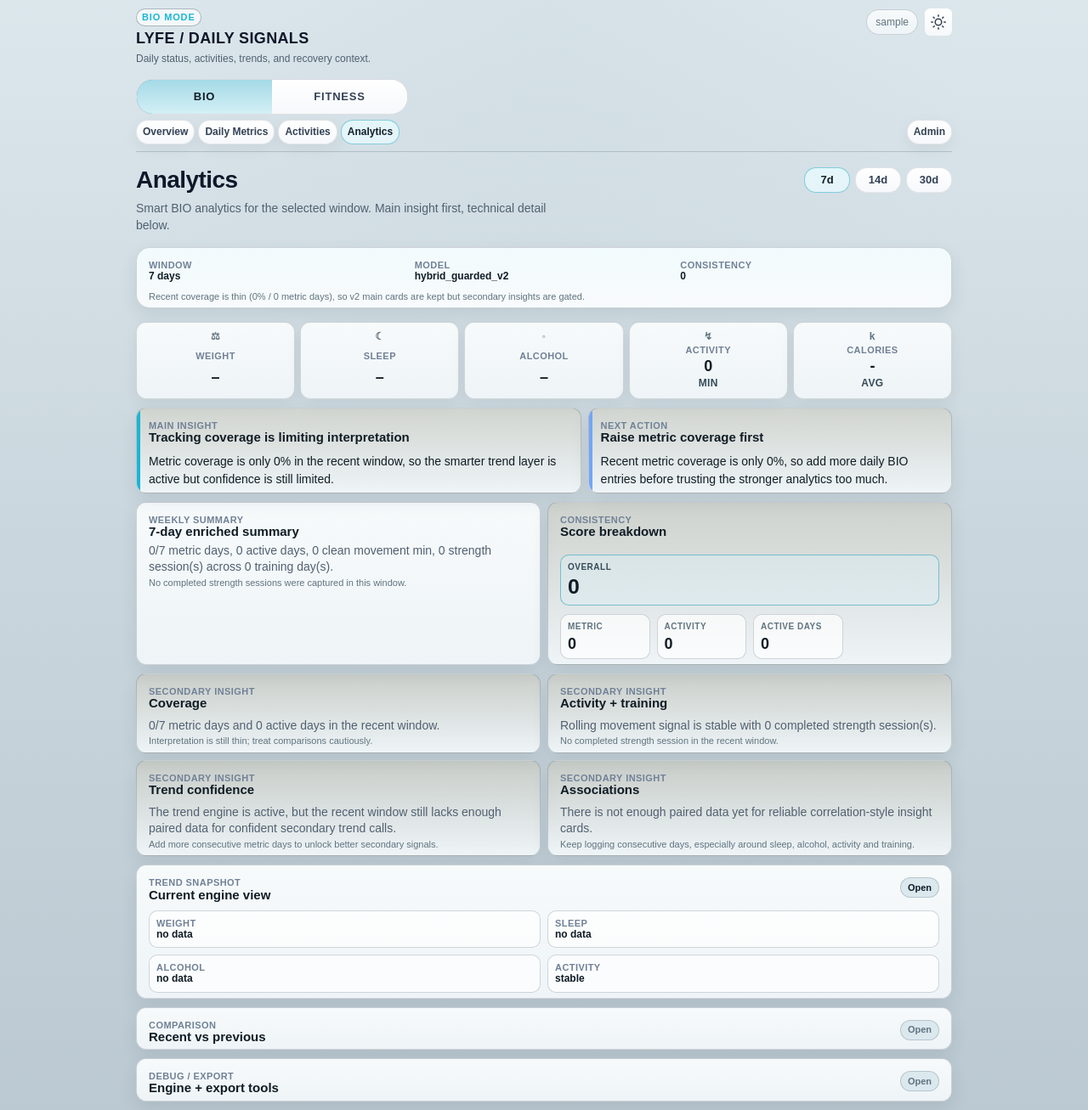
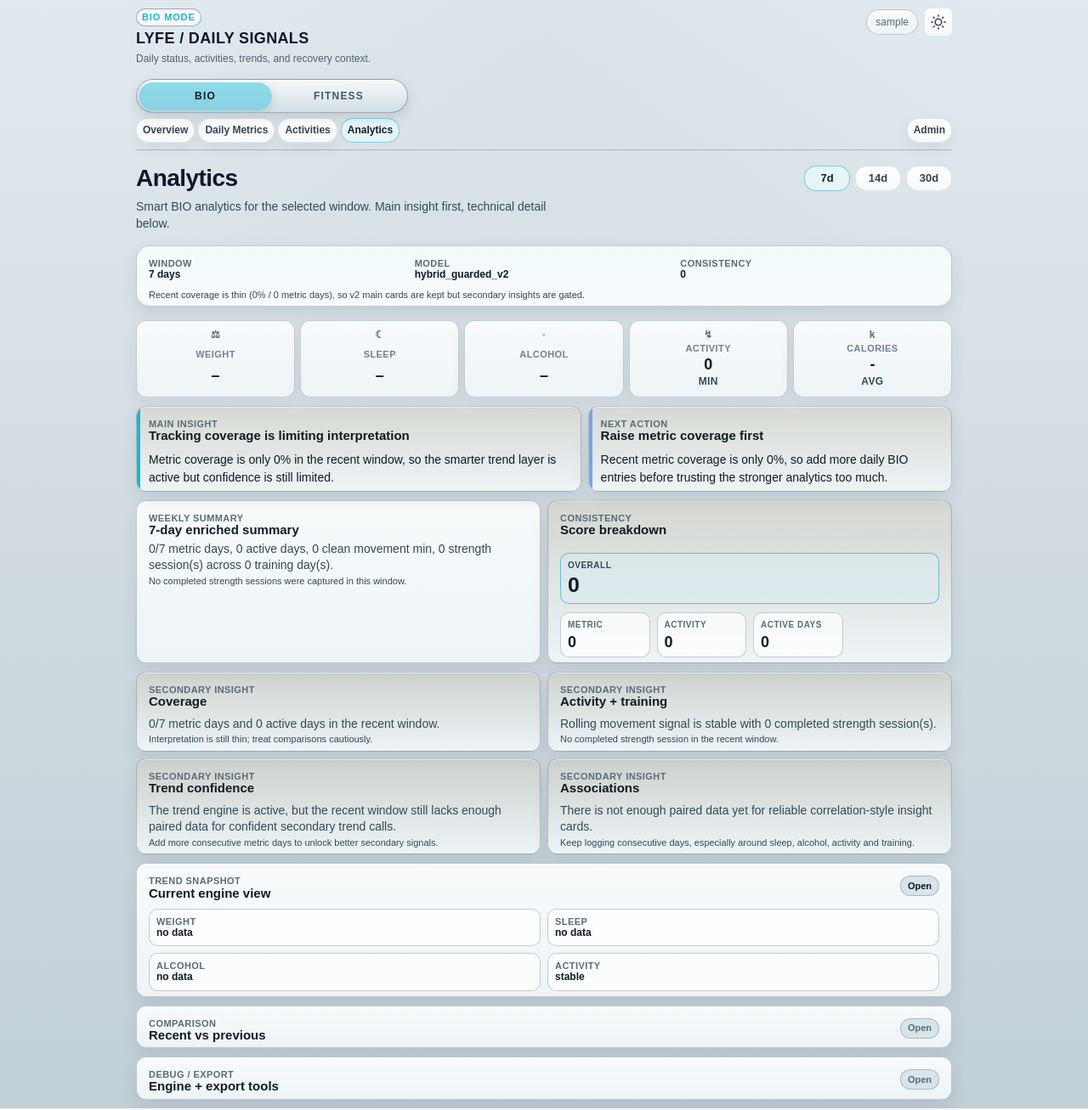
Before and after one commit to MartinParf/lyfeapp, a Django app: page /bio/analytics/ in a window 1280 px wide. Shown: the whole page at 85% size. Run offline with Django 5.2, Linux system fonts and the light colour scheme; the visitor is signed in with stand-in values (Sample User, id 1); data comes from the database, SQL or seed files in the repository; data that the repository does not hold is empty; some libraries are stand-ins or nearby versions.

Commit message:
P12.Theme COMPLETED

```diff
--- a/core/static/core/css/app.css
+++ b/core/static/core/css/app.css
@@ -3909,46 +3909,80 @@ button.primary-submit-full,
 }
 
 /* =========================================================
-   LIGHT THEME CONTRAST TUNING
-   Cards need stronger separation in light mode
+   LIGHT THEME CONTRAST V2
+   Stronger structure, clearer borders, less floating feeling
    ========================================================= */
 
    :root[data-theme="light"] {
-    --panel: #eef4f7;
-    --panel-2: #f7fafb;
-    --panel-3: #dbe8ee;
-
-    --line: rgba(35, 58, 72, 0.20);
-    --line-2: rgba(35, 58, 72, 0.34);
-
-    --text: #101c25;
-    --text-soft: #354b58;
-    --text-dim: #607480;
-
-    --surface-elevated: rgba(255, 255, 255, 0.70);
-    --surface-elevated-2: rgba(255, 255, 255, 0.88);
-
-    --shadow-soft: 0 10px 24px rgba(35, 58, 72, 0.16);
-}
-
+    --bg: #d2dce2;
+
+    --panel: #edf4f7;
+    --panel-2: #f8fafb;
+    --panel-3: #d7e4ea;
+
+    --line: rgba(27, 48, 62, 0.24);
+    --line-2: rgba(27, 48, 62, 0.40);
+
+    --text: #0f1b24;
+    --text-soft: #324a58;
+    --text-dim: #566c79;
+
+    --page-bg:
+        radial-gradient(circle at top, rgba(80, 115, 135, 0.055), transparent 35%),
+        linear-gradient(180deg, #e1eaee 0%, #d2dce2 46%, #c1cfd7 100%);
+
+    --surface-elevated: rgba(255, 255, 255, 0.74);
+    --surface-elevated-2: rgba(255, 255, 255, 0.90);
+
+    --shadow-soft: 0 10px 24px rgba(27, 48, 62, 0.17);
+}
+
+/* Better readable body/helper text in light mode */
+:root[data-theme="light"] .muted,
+:root[data-theme="light"] .muted-compact,
+:root[data-theme="light"] p.muted {
+    color: var(--text-soft);
+}
+
+/* Stronger card separation */
 :root[data-theme="light"] .list-card,
 :root[data-theme="light"] .panel-soft,
 :root[data-theme="light"] .panel-accent,
 :root[data-theme="light"] .metric-card,
 :root[data-theme="light"] .analytics-card,
-:root[data-theme="light"] .session-list-card {
+:root[data-theme="light"] .session-list-card,
+:root[data-theme="light"] .form-hero-card,
+:root[data-theme="light"] .execution-card,
+:root[data-theme="light"] .entity-info-strip {
     border-color: var(--line);
-    box-shadow: 0 8px 20px rgba(35, 58, 72, 0.10);
-}
-
-:root[data-theme="light"] .metric-card,
-:root[data-theme="light"] .analytics-card {
-    background:
-        linear-gradient(
-            180deg,
-            rgba(255, 255, 255, 0.78) 0%,
-            rgba(238, 246, 249, 0.90) 100%
-        );
+    box-shadow:
+        0 8px 18px rgba(27, 48, 62, 0.10),
+        inset 0 1px 0 rgba(255, 255, 255, 0.58);
+}
+
+/* Inputs/selects need stronger boundaries in light mode */
+:root[data-theme="light"] input,
+:root[data-theme="light"] select,
+:root[data-theme="light"] textarea {
+    border-color: rgba(27, 48, 62, 0.34);
+    background: rgba(248, 250, 251, 0.92);
+    color: var(--text);
+}
+
+:root[data-theme="light"] input:focus,
+:root[data-theme="light"] select:focus,
+:root[data-theme="light"] textarea:focus {
+    border-color: color-mix(in srgb, var(--mode) 52%, rgba(27, 48, 62, 0.34));
+    box-shadow: 0 0 0 2px color-mix(in srgb, var(--mode) 16%, transparent);
+}
+
+/* Small labels should not disappear */
+:root[data-theme="light"] .section-kicker,
+:root[data-theme="light"] .meta-item-label,
+:root[data-theme="light"] .entity-kpi-label,
+:root[data-theme="light"] .session-duration-label,
+:root[data-theme="light"] .compact-label {
+    color: var(--text-dim);
 }
 
 /* =========================================================
@@ -3976,10 +4010,10 @@ button.primary-submit-full,
 /* Light: keep both close to normal cards, contrast is handled globally */
 :root[data-theme="light"] .session-list-card-planned {
     /* Zesvětlený rámeček (sníženo z 0.15 na 0.12) */
-    border-color: rgba(15, 23, 42, 0.12);
+    border-color: rgba(15, 23, 42, 0.25);
 
     /* Zesvětlené pozadí (sníženo z 0.04 na pouhá 0.02) */
-    background: linear-gradient(180deg, rgba(15, 23, 42, 0.02) 0%, var(--panel) 100%);
+    background: linear-gradient(180deg, rgba(15, 23, 42, 0.08) 0%, var(--panel) 100%);
 }
 
 :root[data-theme="light"] .session-list-card-completed {
@@ -4010,63 +4044,126 @@ button.primary-submit-full,
     color: #9aa7b5;
 }
 /* =========================================================
-   THEME POLISH — stronger BIO/FITNESS mode switch
+   BIO / FITNESS MAIN MODE SWITCH V2
+   Compact, stronger active color, clean tap/focus behavior
    ========================================================= */
 
-   .mode-switch,
-   .mode-toggle,
-   .mode-tabs,
-   .app-mode-switch {
-       border-color: var(--line-2);
+   .mode-switch {
+    position: relative;
+    display: grid;
+    grid-template-columns: 1fr 1fr;
+    gap: 0;
+    padding: 2px;
+    border: 1px solid var(--line-2);
+    border-radius: 999px;
     background:
         linear-gradient(
             180deg,
-               color-mix(in srgb, var(--panel-3) 58%, var(--panel-2) 42%) 0%,
+            color-mix(in srgb, var(--panel-3) 52%, var(--panel-2) 48%) 0%,
             var(--panel-2) 100%
         );
-       box-shadow: inset 0 1px 0 rgba(255, 255, 255, 0.035);
-   }
-
-   .mode-switch a,
-   .mode-toggle a,
-   .mode-tabs a,
-   .app-mode-switch a {
-       color: var(--text-soft);
-   }
-
-   body.mode-bio .mode-switch a[href*="bio"],
-   body.mode-bio .mode-toggle a[href*="bio"],
-   body.mode-bio .mode-tabs a[href*="bio"],
-   body.mode-bio .app-mode-switch a[href*="bio"] {
-       color: #ffffff;
+    box-shadow:
+        inset 0 1px 0 rgba(255, 255, 255, 0.04),
+        0 6px 16px rgba(0, 0, 0, 0.16);
+    overflow: hidden;
+}
+
+.mode-switch-indicator {
+    position: absolute;
+    top: 2px;
+    left: 2px;
+    bottom: 2px;
+    width: calc((100% - 4px) / 2);
+    border-radius: 999px;
+    pointer-events: none;
+    z-index: 0;
+    transition: transform 160ms ease;
     background:
         linear-gradient(
             180deg,
-               color-mix(in srgb, var(--bio) 28%, var(--panel-3) 72%) 0%,
-               color-mix(in srgb, var(--bio) 16%, var(--panel-2) 84%) 100%
+            color-mix(in srgb, var(--mode) 48%, var(--panel-3) 52%) 0%,
+            color-mix(in srgb, var(--mode) 32%, var(--panel-2) 68%) 100%
         );
-   }
-
-   body.mode-fitness .mode-switch a[href*="fitness"],
-   body.mode-fitness .mode-toggle a[href*="fitness"],
-   body.mode-fitness .mode-tabs a[href*="fitness"],
-   body.mode-fitness .app-mode-switch a[href*="fitness"] {
-       color: #ffffff;
+    box-shadow:
+        inset 0 1px 0 rgba(255, 255, 255, 0.10),
+        0 4px 10px rgba(0, 0, 0, 0.16);
+}
+
+.mode-switch.fitness-active .mode-switch-indicator {
+    transform: translateX(100%);
+}
+
+.mode-switch.bio-active .mode-switch-indicator {
+    transform: translateX(0);
+}
+
+.mode-switch-link {
+    position: relative;
+    z-index: 1;
+    display: inline-flex;
+    justify-content: center;
+    align-items: center;
+    min-height: 34px;
+    border-radius: 999px;
+    color: var(--text-soft);
+    background: transparent !important;
+    font-size: 12px;
+    font-weight: 900;
+    letter-spacing: 0.10em;
+    text-transform: uppercase;
+    text-decoration: none;
+    -webkit-tap-highlight-color: transparent;
+}
+
+.mode-switch-link-active {
+    color: #ffffff !important;
+    background: transparent !important;
+}
+
+.mode-switch-link:focus,
+.mode-switch-link:active {
+    outline: none;
+    background: transparent !important;
+}
+
+.mode-switch-link:focus-visible {
+    outline: 2px solid color-mix(in srgb, var(--mode) 36%, transparent);
+    outline-offset: -3px;
+    border-radius: 999px;
+}
+
+/* Light mode */
+:root[data-theme="light"] .mode-switch {
+    border-color: rgba(27, 48, 62, 0.38);
     background:
         linear-gradient(
             180deg,
-               color-mix(in srgb, var(--fitness) 30%, var(--panel-3) 70%) 0%,
-               color-mix(in srgb, var(--fitness) 17%, var(--panel-2) 83%) 100%
+            rgba(255, 255, 255, 0.74) 0%,
+            rgba(209, 223, 230, 0.92) 100%
         );
-   }
-
-   :root[data-theme="light"] body.mode-bio .mode-switch a[href*="bio"],
-   :root[data-theme="light"] body.mode-bio .mode-toggle a[href*="bio"],
-   :root[data-theme="light"] body.mode-bio .mode-tabs a[href*="bio"],
-   :root[data-theme="light"] body.mode-bio .app-mode-switch a[href*="bio"],
-   :root[data-theme="light"] body.mode-fitness .mode-switch a[href*="fitness"],
-   :root[data-theme="light"] body.mode-fitness .mode-toggle a[href*="fitness"],
-   :root[data-theme="light"] body.mode-fitness .mode-tabs a[href*="fitness"],
-   :root[data-theme="light"] body.mode-fitness .app-mode-switch a[href*="fitness"] {
-       color: var(--text) !important;
-   }
+    box-shadow:
+        inset 0 1px 0 rgba(255, 255, 255, 0.86),
+        0 6px 14px rgba(27, 48, 62, 0.13);
+}
+
+:root[data-theme="light"] .mode-switch-indicator {
+    background:
+        linear-gradient(
+            180deg,
+            color-mix(in srgb, var(--mode) 64%, #ffffff 66%) 0%,
+            color-mix(in srgb, var(--mode) 50%, #d4e2e9 78%) 100%
+        );
+    box-shadow:
+        inset 0 1px 0 rgba(255, 255, 255, 0.92),
+        0 4px 12px rgba(27, 48, 62, 0.15);
+}
+
+:root[data-theme="light"] .mode-switch-link {
+    color: #435866;
+    background: transparent !important;
+}
+
+:root[data-theme="light"] .mode-switch-link-active {
+    color: #0f1b24 !important;
+    background: transparent !important;
+}
```
Lines whose indentation alone changed are shown as unchanged.
